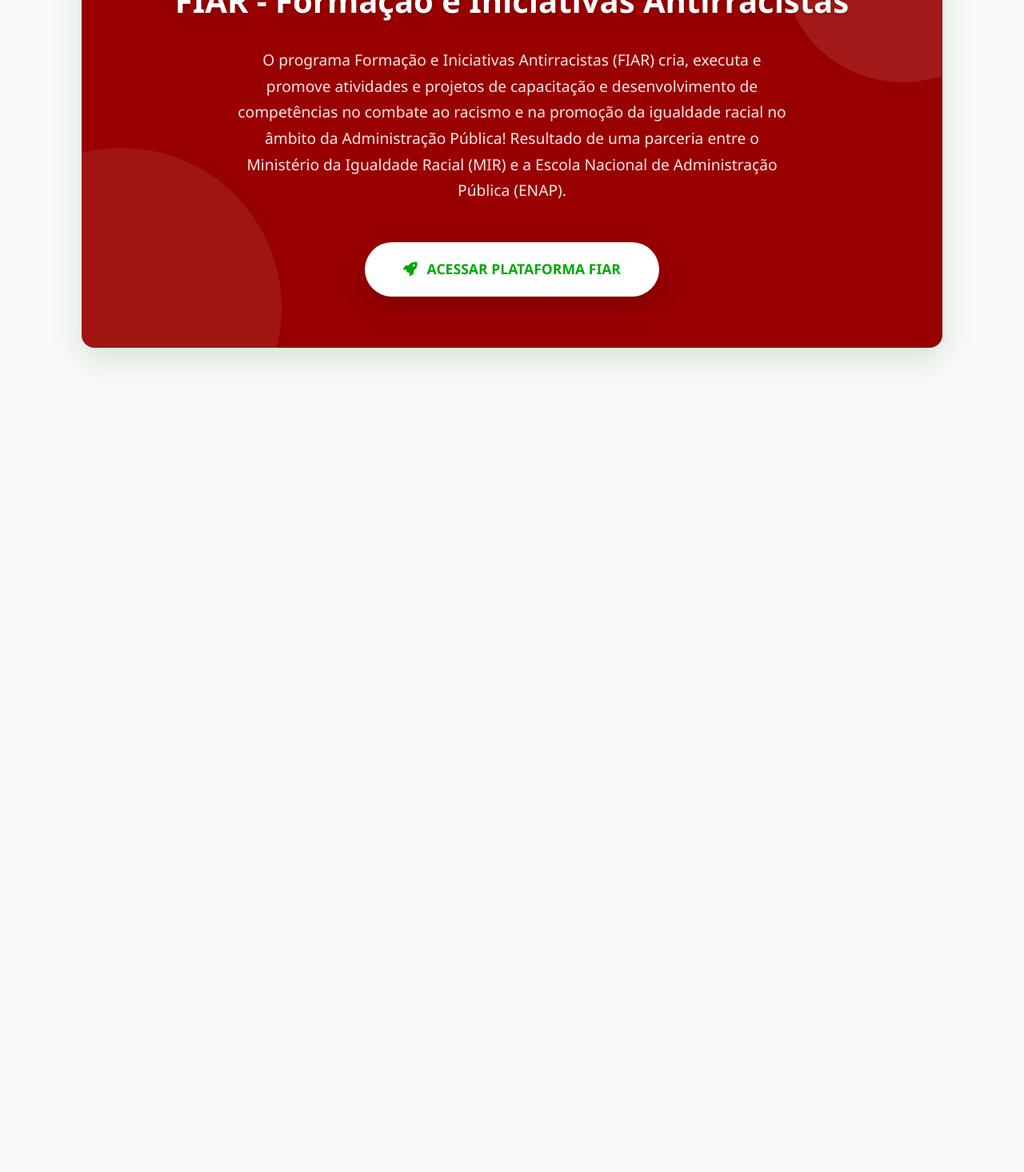
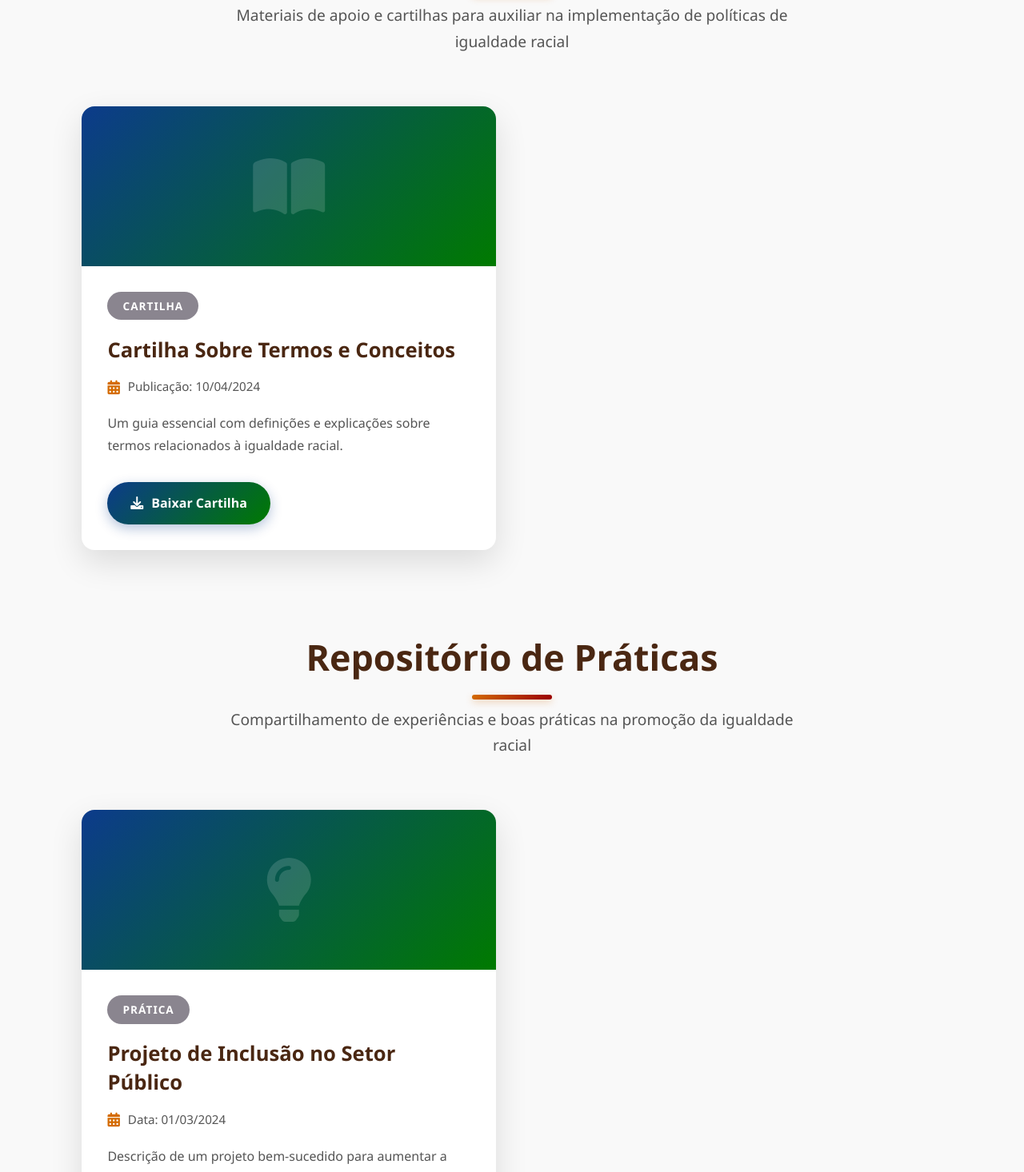
Before and after one commit to allineBrito/site-damgi, a plain HTML site: page atir.html in a window 1280 px wide. Shown: the part 3329-4795 px from the top of the page at 80% size. Before the commit the page ends 3956 px from the top, so only its background shows below. Drawn offline with Linux system fonts and the light colour scheme.

Commit message:
Update atir.html

```diff
--- a/atir.html
+++ b/atir.html
@@ -946,7 +946,7 @@
 
     <!-- Seção Vídeos Premium -->
     <div class="section-header">
-      <h2 class="section-title">Conteúdo Multimídia</h2>
+      <h2 class="section-title">Encontros Virtuais </h2>
       <p class="section-subtitle">Webinários exclusivos, palestras técnicas e debates com especialistas em igualdade racial</p>
     </div>
 
@@ -987,6 +987,55 @@
         </div>
       </div>
     </div>
+    <div class="section-header">
+      <h2 class="section-title">Orientações e Cartilhas</h2>
+      <p class="section-subtitle">Materiais de apoio e cartilhas para auxiliar na implementação de políticas de igualdade racial</p>
+    </div>
+
+    <div class="card-grid">
+      <div class="card">
+        <div class="card-header">
+          <i class="fas fa-book-open"></i>
+        </div>
+        <div class="card-content">
+          <span class="card-category">CARTILHA</span>
+          <h3 class="card-title">Cartilha Sobre Termos e Conceitos</h3>
+          <div class="card-date">
+            <i class="fas fa-calendar-alt"></i> Publicação: 10/04/2024
+          </div>
+          <p class="card-text">Um guia essencial com definições e explicações sobre termos relacionados à igualdade racial.</p>
+          <a href="#" class="card-link">
+            <i class="fas fa-download"></i> Baixar Cartilha
+          </a>
+        </div>
+      </div>
+
+      </div>
+
+    <div class="section-header">
+      <h2 class="section-title">Repositório de Práticas</h2>
+      <p class="section-subtitle">Compartilhamento de experiências e boas práticas na promoção da igualdade racial</p>
+    </div>
+
+    <div class="card-grid">
+        <div class="card">
+            <div class="card-header">
+                <i class="fas fa-lightbulb"></i>
+            </div>
+            <div class="card-content">
+                <span class="card-category">PRÁTICA</span>
+                <h3 class="card-title">Projeto de Inclusão no Setor Público</h3>
+                <div class="card-date">
+                    <i class="fas fa-calendar-alt"></i> Data: 01/03/2024
+                </div>
+                <p class="card-text">Descrição de um projeto bem-sucedido para aumentar a representatividade racial em órgãos governamentais.</p>
+                <a href="#" class="card-link">
+                    <i class="fas fa-external-link-alt"></i> Ver Detalhes
+                </a>
+            </div>
+        </div>
+
+        </div>
 
     <!-- Seção FIAR Premium -->
     <div class="fiar-section">
```
